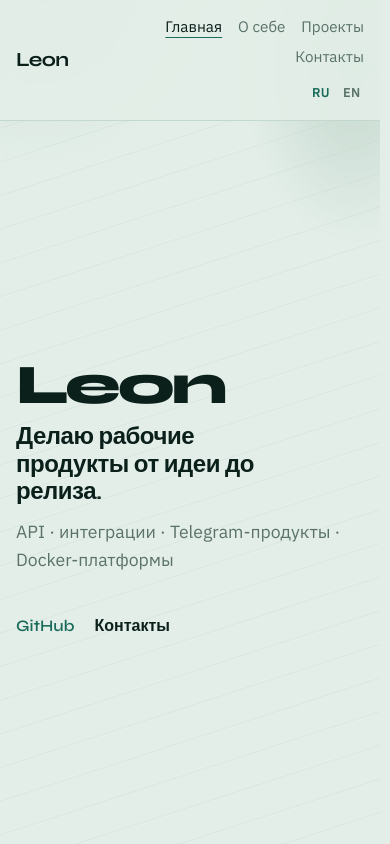
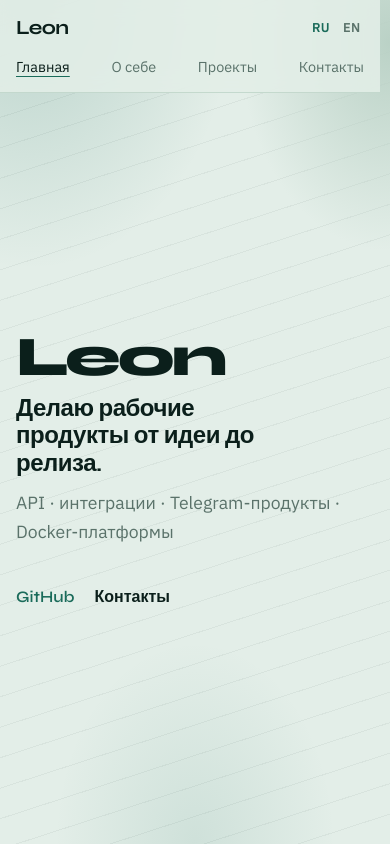
Before and after one commit to Lleonsnow/lleonsnow.github.io, a Next.js app: page / in a window 390 px wide. Shown: the top 844 px of the page. Built offline with nearby package versions, Linux system fonts and the light colour scheme.

Commit message:
feat: layout shell with theme, nav, transitions and scrollbar

```diff
--- a/app/globals.css
+++ b/app/globals.css
@@ -34,18 +34,26 @@ body {
   font-size: 1.05rem;
   line-height: 1.6;
   background-color: var(--bg);
+  transition: background-color 0.45s ease, color 0.45s ease;
+}
+
+body::before {
+  content: "";
+  position: fixed;
+  inset: 0;
+  z-index: -1;
+  pointer-events: none;
+  background-color: var(--bg);
   background-image:
-    radial-gradient(ellipse 80% 50% at 12% -8%, rgba(26, 107, 90, 0.14), transparent 55%),
-    radial-gradient(ellipse 55% 40% at 92% 8%, rgba(184, 208, 196, 0.75), transparent 52%),
+    radial-gradient(ellipse 80% 50% at 12% -8%, rgba(26, 107, 90, 0.16), transparent 55%),
+    radial-gradient(ellipse 55% 40% at 92% 8%, rgba(184, 208, 196, 0.8), transparent 52%),
     repeating-linear-gradient(
       -18deg,
       transparent,
       transparent 31px,
-      rgba(11, 31, 27, 0.035) 31px,
-      rgba(11, 31, 27, 0.035) 32px
+      rgba(11, 31, 27, 0.04) 31px,
+      rgba(11, 31, 27, 0.04) 32px
     );
-  background-attachment: fixed;
-  transition: background-color 0.45s ease, color 0.45s ease;
 }
 
 body.theme-contact {
@@ -55,18 +63,50 @@ body.theme-contact {
   --accent: #4cd278;
   --highlight: #1a3d36;
   --surface: rgba(5, 35, 32, 0.7);
+  overflow-y: hidden;
+}
+
+body.theme-contact::before {
   background-color: var(--bg);
   background-image:
-    radial-gradient(ellipse 70% 45% at 85% 20%, rgba(76, 210, 120, 0.08), transparent 55%),
-    radial-gradient(ellipse 50% 40% at 10% 80%, rgba(26, 107, 90, 0.14), transparent 50%),
+    radial-gradient(ellipse 70% 45% at 85% 20%, rgba(76, 210, 120, 0.12), transparent 55%),
+    radial-gradient(ellipse 50% 40% at 10% 80%, rgba(26, 107, 90, 0.18), transparent 50%),
     repeating-linear-gradient(
       -18deg,
       transparent,
       transparent 31px,
-      rgba(232, 242, 239, 0.03) 31px,
-      rgba(232, 242, 239, 0.03) 32px
+      rgba(232, 242, 239, 0.035) 31px,
+      rgba(232, 242, 239, 0.035) 32px
     );
-  overflow-y: hidden;
+}
+
+@media (max-width: 719px) {
+  body::before {
+    background-image:
+      radial-gradient(ellipse 90% 55% at 8% 0%, rgba(26, 107, 90, 0.2), transparent 58%),
+      radial-gradient(ellipse 70% 45% at 100% 5%, rgba(184, 208, 196, 0.95), transparent 55%),
+      radial-gradient(ellipse 60% 40% at 50% 100%, rgba(26, 107, 90, 0.1), transparent 60%),
+      repeating-linear-gradient(
+        -18deg,
+        transparent,
+        transparent 28px,
+        rgba(11, 31, 27, 0.05) 28px,
+        rgba(11, 31, 27, 0.05) 29px
+      );
+  }
+
+  body.theme-contact::before {
+    background-image:
+      radial-gradient(ellipse 80% 50% at 90% 10%, rgba(76, 210, 120, 0.16), transparent 55%),
+      radial-gradient(ellipse 60% 45% at 5% 85%, rgba(26, 107, 90, 0.22), transparent 55%),
+      repeating-linear-gradient(
+        -18deg,
+        transparent,
+        transparent 28px,
+        rgba(232, 242, 239, 0.04) 28px,
+        rgba(232, 242, 239, 0.04) 29px
+      );
+  }
 }
 
 body:not(.theme-contact) {
--- a/components/Header.module.css
+++ b/components/Header.module.css
@@ -3,21 +3,20 @@
   top: 0;
   z-index: 20;
   flex-shrink: 0;
-  min-height: 3.5rem;
   backdrop-filter: blur(10px);
   background: color-mix(in srgb, var(--bg) 88%, transparent);
   border-bottom: 1px solid color-mix(in srgb, var(--highlight) 70%, transparent);
 }
 
 .inner {
-  display: flex;
+  display: grid;
+  grid-template-columns: auto 1fr auto;
   align-items: center;
-  justify-content: space-between;
-  gap: 1rem;
+  column-gap: 1.25rem;
   width: min(100% - 2rem, var(--max));
   min-height: 3.5rem;
   margin-inline: auto;
-  padding-block: 0.9rem;
+  padding-block: 0.85rem;
 }
 
 .brand {
@@ -27,31 +26,27 @@
   color: var(--ink);
   text-decoration: none;
   letter-spacing: -0.03em;
+  justify-self: start;
 }
 
 .brand:hover {
   color: var(--accent);
 }
 
-.right {
+.nav {
   display: flex;
-  flex-wrap: wrap;
+  flex-wrap: nowrap;
   align-items: center;
   justify-content: flex-end;
-  gap: 0.75rem 1.25rem;
-}
-
-.nav {
-  display: flex;
-  flex-wrap: wrap;
-  gap: 0.35rem 1rem;
-  justify-content: flex-end;
+  gap: 0.35rem 1.1rem;
+  min-width: 0;
 }
 
 .link {
   color: var(--muted);
   text-decoration: none;
   font-size: 0.95rem;
+  white-space: nowrap;
 }
 
 .link:hover,
@@ -67,10 +62,12 @@
 
 .langs {
   display: flex;
+  align-items: center;
   gap: 0.4rem;
   font-size: 0.8rem;
   font-weight: 600;
   letter-spacing: 0.04em;
+  justify-self: end;
 }
 
 .lang {
@@ -87,3 +84,41 @@
 .langActive {
   color: var(--accent);
 }
+
+@media (max-width: 719px) {
+  .inner {
+    grid-template-columns: 1fr auto;
+    grid-template-areas:
+      "brand langs"
+      "nav nav";
+    row-gap: 0.7rem;
+    column-gap: 0.75rem;
+    padding-block: 0.75rem 0.85rem;
+  }
+
+  .brand {
+    grid-area: brand;
+  }
+
+  .langs {
+    grid-area: langs;
+  }
+
+  .nav {
+    grid-area: nav;
+    justify-content: space-between;
+    width: 100%;
+    gap: 0.35rem;
+    overflow-x: auto;
+    -webkit-overflow-scrolling: touch;
+    scrollbar-width: none;
+  }
+
+  .nav::-webkit-scrollbar {
+    display: none;
+  }
+
+  .link {
+    font-size: 0.9rem;
+  }
+}
--- a/components/Header.tsx
+++ b/components/Header.tsx
@@ -22,7 +22,7 @@ export function Header() {
         <Link href={homeHref} className={styles.brand}>
           {site.name}
         </Link>
-        <div className={styles.right}>
+
         <nav className={styles.nav} aria-label={locale === "ru" ? "Меню" : "Main"}>
           {site.nav.map((item) => {
             const active =
@@ -42,6 +42,7 @@ export function Header() {
             );
           })}
         </nav>
+
         <div className={styles.langs} aria-label="Language">
           {(["ru", "en"] as Locale[]).map((code) => {
             const href = switchLocalePath(pathname, code);
@@ -62,7 +63,6 @@ export function Header() {
           })}
         </div>
       </div>
-      </div>
     </header>
   );
 }
```
Lines whose indentation alone changed are shown as unchanged.
